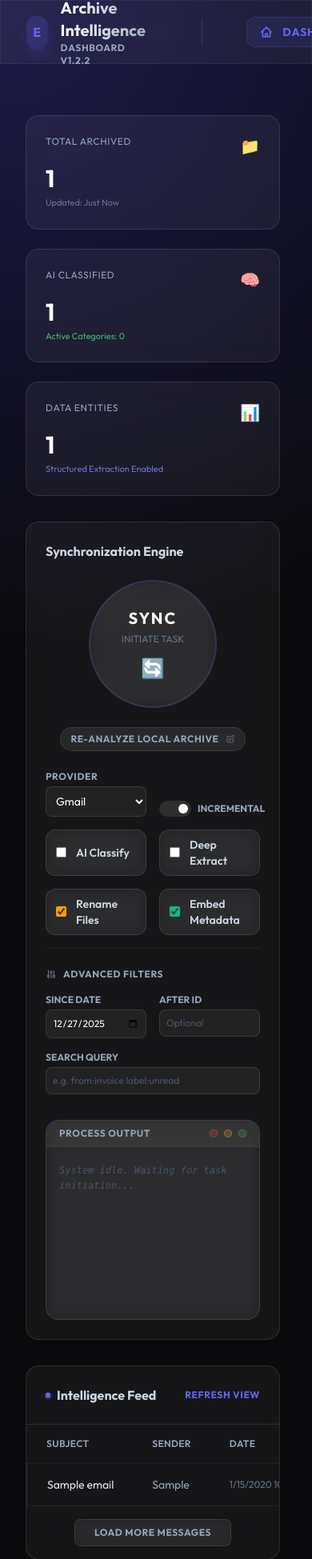
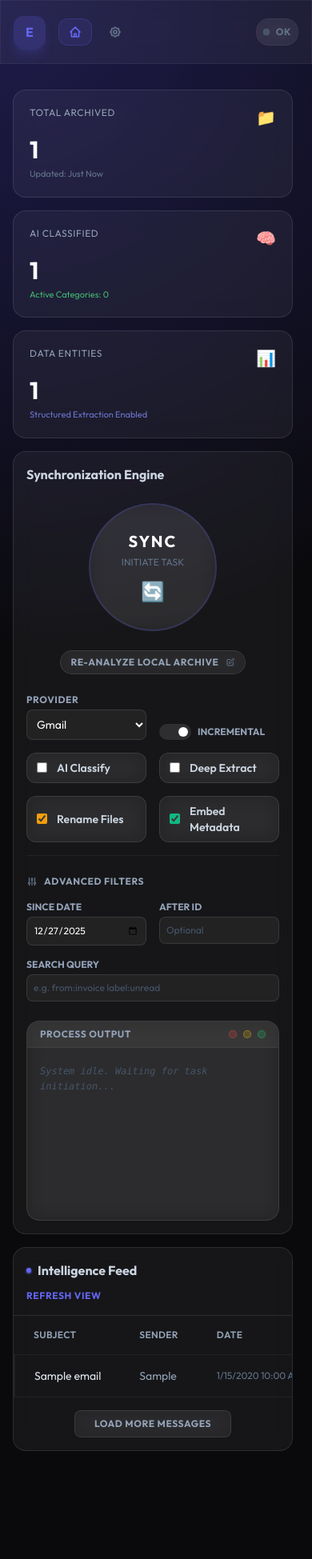
Before and after one commit to therealtimex/email-archiver, a FastAPI app: page / in a window 390 px wide. Shown: the top 1949 px of the page at 80% size. Run offline with FastAPI, Linux system fonts and the light colour scheme; tables that the repository leaves empty hold one stand-in row (values such as "Sample post"); some libraries are stand-ins or nearby versions.

Commit message:
feat: improve dashboard responsiveness across devices and bump email-archiver package version.

```diff
--- a/email_archiver/server/templates/index.html
+++ b/email_archiver/server/templates/index.html
@@ -93,37 +93,37 @@
     <div class="flex flex-col h-screen overflow-hidden">
         <!-- Top Navigation -->
         <nav
-            class="h-20 glass flex flex-shrink-0 items-center justify-between px-8 z-20 border-b border-white/5 sticky top-0">
-            <div class="flex items-center gap-12">
-                <div class="flex items-center gap-4 cursor-pointer" @click="activeTab = 'dashboard'">
+            class="h-20 glass flex flex-shrink-0 items-center justify-between px-4 md:px-6 lg:px-8 z-20 border-b border-white/5 sticky top-0">
+            <div class="flex items-center gap-4 md:gap-8 lg:gap-12">
+                <div class="flex items-center gap-3 cursor-pointer" @click="activeTab = 'dashboard'">
                     <div
                         class="w-10 h-10 bg-primary/20 rounded-xl flex items-center justify-center text-primary font-bold shadow-lg shadow-primary/20">
                         E
                     </div>
-                    <div>
-                        <h1 class="text-xl font-bold text-gradient"
+                    <div class="hidden sm:block">
+                        <h1 class="text-lg md:text-xl font-bold text-gradient"
                             x-text="activeTab === 'dashboard' ? 'Archive Intelligence' : 'System Configuration'"></h1>
-                        <p class="text-xs font-bold text-slate-400 uppercase tracking-wider"
+                        <p class="text-xs font-bold text-slate-400 uppercase tracking-wider hidden md:block"
                             x-text="activeTab === 'dashboard' ? 'Dashboard v' + appVersion : 'Control Center'"></p>
                     </div>
                 </div>
 
-                <div class="h-8 w-px bg-white/10 mx-2"></div>
+                <div class="h-8 w-px bg-white/10 mx-2 hidden md:block"></div>
 
                 <div class="flex gap-2">
                     <button @click="activeTab = 'dashboard'"
                         :class="activeTab === 'dashboard' ? 'bg-primary/10 text-primary border-primary/20' : 'text-slate-500 hover:text-slate-300 border-transparent'"
-                        class="px-4 py-2 rounded-xl transition-all flex items-center gap-3 border text-sm font-bold uppercase tracking-wider">
+                        class="px-3 md:px-4 py-2 rounded-xl transition-all flex items-center gap-2 md:gap-3 border text-sm font-bold uppercase tracking-wider">
                         <svg xmlns="http://www.w3.org/2000/svg" class="w-4 h-4" fill="none" viewBox="0 0 24 24"
                             stroke="currentColor">
                             <path stroke-linecap="round" stroke-linejoin="round" stroke-width="2.5"
                                 d="M3 12l2-2m0 0l7-7 7 7M5 10v10a1 1 0 001 1h3m10-11l2 2m-2-2v10a1 1 0 01-1 1h-3m-6 0a1 1 0 001-1v-4a1 1 0 011-1h2a1 1 0 011 1v4a1 1 0 001 1m-6 0h6" />
                         </svg>
-                        Dashboard
+                        <span class="hidden md:inline">Dashboard</span>
                     </button>
                     <button @click="activeTab = 'settings'"
                         :class="activeTab === 'settings' ? 'bg-primary/10 text-primary border-primary/20' : 'text-slate-500 hover:text-slate-300 border-transparent'"
-                        class="px-4 py-2 rounded-xl transition-all flex items-center gap-3 border text-sm font-bold uppercase tracking-wider">
+                        class="px-3 md:px-4 py-2 rounded-xl transition-all flex items-center gap-2 md:gap-3 border text-sm font-bold uppercase tracking-wider">
                         <svg xmlns="http://www.w3.org/2000/svg" class="w-4 h-4" fill="none" viewBox="0 0 24 24"
                             stroke="currentColor">
                             <path stroke-linecap="round" stroke-linejoin="round" stroke-width="2.5"
@@ -131,49 +131,52 @@
                             <path stroke-linecap="round" stroke-linejoin="round" stroke-width="2.5"
                                 d="M15 12a3 3 0 11-6 0 3 3 0 016 0z" />
                         </svg>
-                        Settings
+                        <span class="hidden md:inline">Settings</span>
                     </button>
                 </div>
             </div>
 
-            <div class="flex items-center gap-6">
+            <div class="flex items-center gap-3 md:gap-6">
                 <!-- Search Bar -->
-                <div class="relative hidden lg:block" x-show="activeTab === 'dashboard'">
+                <div class="relative hidden md:block" x-show="activeTab === 'dashboard'">
                     <input type="text" x-model="search" @input.debounce.500ms="resetAndFetch()"
-                        class="w-80 bg-white/5 border border-white/10 rounded-xl px-10 py-2.5 text-xs focus:ring-1 focus:ring-primary/50 outline-none transition-all placeholder:text-slate-600"
-                        placeholder="Search your intelligence archive...">
+                        class="w-48 lg:w-80 bg-white/5 border border-white/10 rounded-xl px-10 py-2.5 text-xs focus:ring-1 focus:ring-primary/50 outline-none transition-all placeholder:text-slate-600"
+                        placeholder="Search archive...">
                     <span class="absolute left-3 top-2.5 text-slate-500 text-sm">🔍</span>
                 </div>
 
-                <div class="flex items-center gap-3 px-4 py-2 glass rounded-2xl border border-white/5">
+                <div class="flex items-center gap-2 md:gap-3 px-2 md:px-4 py-2 glass rounded-2xl border border-white/5">
                     <div class="relative w-2 h-2">
                         <div class="absolute inset-0 rounded-full"
                             :class="status.is_running ? 'bg-green-400 animate-ping' : 'bg-slate-500'"></div>
                         <div class="absolute inset-0 rounded-full"
                             :class="status.is_running ? 'bg-green-500' : 'bg-slate-600'"></div>
                     </div>
-                    <span class="text-xs font-black uppercase tracking-wider"
+                    <span class="text-xs font-black uppercase tracking-wider hidden sm:inline"
                         :class="status.is_running ? 'text-green-400' : 'text-slate-500'"
-                        x-text="status.is_running ? 'SYNC ACTIVE' : 'SYSTEM READY'"></span>
+                        x-text="status.is_running ? 'SYNC ACTIVE' : 'READY'"></span>
+                    <span class="text-xs font-black uppercase tracking-wider sm:hidden"
+                        :class="status.is_running ? 'text-green-400' : 'text-slate-500'"
+                        x-text="status.is_running ? 'SYNC' : 'OK'"></span>
                 </div>
             </div>
         </nav>
 
         <!-- Main Content Area -->
-        <main class="flex-1 flex flex-col overflow-hidden p-8">
+        <main class="flex-1 flex flex-col overflow-hidden p-4 md:p-6 lg:p-8">
 
             <!-- Dashboard View -->
-            <div x-show="activeTab === 'dashboard'" class="flex-1 overflow-y-auto space-y-8 pr-2">
+            <div x-show="activeTab === 'dashboard'" class="flex-1 overflow-y-auto space-y-4 md:space-y-6 lg:space-y-8 pr-2">
 
                 <!-- Connection Wizard / Welcome -->
                 <div x-show="!authStatus.gmail && !authStatus.m365 && stats.total_archived === 0"
-                    class="glass p-8 rounded-3xl border border-indigo-500/20 bg-indigo-500/5 mb-8 animate-in slide-in-from-top duration-500">
-                    <div class="flex flex-col md:flex-row gap-8 items-center">
+                    class="glass p-6 md:p-8 rounded-3xl border border-indigo-500/20 bg-indigo-500/5 mb-4 md:mb-6 lg:mb-8 animate-in slide-in-from-top duration-500">
+                    <div class="flex flex-col md:flex-row gap-6 md:gap-8 items-center">
                         <div class="flex-1 space-y-4">
-                            <h2 class="text-2xl font-bold text-white">Welcome to Email Archiver</h2>
+                            <h2 class="text-xl md:text-2xl font-bold text-white">Welcome to Email Archiver</h2>
                             <p class="text-slate-400 text-sm leading-relaxed">Connect your first email provider to start
                                 building your intelligence archive. No technical setup required.</p>
-                            <div class="flex gap-4">
+                            <div class="flex flex-col sm:flex-row gap-3 md:gap-4">
                                 <button @click="startAuth('gmail')"
                                     class="px-6 py-2 bg-white/10 hover:bg-white/20 rounded-xl text-xs font-bold text-white transition-all flex items-center gap-2 border border-white/5">
                                     <span>📩</span> Connect Gmail
@@ -192,8 +195,8 @@
                 </div>
 
                 <!-- Stats Grid -->
-                <div class="grid grid-cols-1 md:grid-cols-3 gap-6">
-                    <div class="glass p-6 rounded-2xl">
+                <div class="grid grid-cols-1 md:grid-cols-3 gap-4 md:gap-6">
+                    <div class="glass p-5 md:p-6 rounded-2xl">
                         <div class="flex justify-between items-start mb-2">
                             <span class="text-xs font-medium text-slate-400 tracking-wider">TOTAL ARCHIVED</span>
                             <span class="text-primary text-xl">📁</span>
@@ -201,7 +204,7 @@
                         <div class="text-3xl font-bold mb-1" x-text="stats.total_archived.toLocaleString()">0</div>
                         <div class="text-tiny text-slate-500">Updated: Just Now</div>
                     </div>
-                    <div class="glass p-6 rounded-2xl">
+                    <div class="glass p-5 md:p-6 rounded-2xl">
                         <div class="flex justify-between items-start mb-2">
                             <span class="text-xs font-medium text-slate-400 tracking-wider">AI CLASSIFIED</span>
                             <span class="text-secondary text-xl">🧠</span>
@@ -210,7 +213,7 @@
                         <div class="text-tiny text-green-400/80">Active Categories: <span
                                 x-text="Object.keys(stats.categories).length">0</span></div>
                     </div>
-                    <div class="glass p-6 rounded-2xl">
+                    <div class="glass p-5 md:p-6 rounded-2xl">
                         <div class="flex justify-between items-start mb-2">
                             <span class="text-xs font-medium text-slate-400 tracking-wider">DATA ENTITIES</span>
                             <span class="text-indigo-400 text-xl">📊</span>
@@ -221,12 +224,12 @@
                 </div>
 
                 <!-- Sync Console -->
-                <div class="glass rounded-2xl p-6 relative overflow-hidden">
+                <div class="glass rounded-2xl p-4 md:p-5 lg:p-6 relative overflow-hidden">
                     <div class="flex justify-between items-center mb-6">
                         <h2 class="font-bold text-slate-300">Synchronization Engine</h2>
                     </div>
 
-                    <div class="flex flex-col xl:flex-row gap-8 items-start justify-center">
+                    <div class="flex flex-col lg:flex-row gap-6 md:gap-8 items-start justify-center">
                         <div class="flex flex-col items-center gap-6">
                             <!-- Big Sync Button -->
                             <div class="relative group">
@@ -395,7 +398,7 @@
 
                 <!-- Recent Emails -->
                 <div class="glass rounded-2xl overflow-hidden">
-                    <div class="p-6 border-b border-white/10 flex justify-between items-center">
+                    <div class="p-4 md:p-6 border-b border-white/10 flex flex-col sm:flex-row gap-3 sm:gap-0 justify-between items-start sm:items-center">
                         <h2 class="font-bold flex items-center gap-2 text-slate-300">
                             <span class="w-1.5 h-1.5 rounded-full bg-primary shadow shadow-primary"></span>
                             Intelligence Feed
@@ -464,10 +467,10 @@
             </div>
 
             <!-- Settings View -->
-            <div x-show="activeTab === 'settings'" x-cloak class="flex-1 overflow-y-auto space-y-8 pr-2">
-                <div class="grid grid-cols-1 lg:grid-cols-2 gap-8">
+            <div x-show="activeTab === 'settings'" x-cloak class="flex-1 overflow-y-auto space-y-4 md:space-y-6 lg:space-y-8 pr-2">
+                <div class="grid grid-cols-1 lg:grid-cols-2 gap-4 md:gap-6 lg:gap-8">
                     <!-- General Settings -->
-                    <div class="glass p-8 rounded-3xl space-y-6">
+                    <div class="glass p-6 md:p-8 rounded-3xl space-y-6">
                         <h3 class="text-lg font-bold text-slate-200 flex items-center gap-3">
                             <span class="p-2 bg-primary/20 rounded-lg text-primary text-base">⚙️</span>
                             System Settings
@@ -509,7 +512,7 @@
                     </div>
 
                     <!-- AI Hub Settings -->
-                    <div class="glass p-8 rounded-3xl space-y-6">
+                    <div class="glass p-6 md:p-8 rounded-3xl space-y-6">
                         <h3 class="text-lg font-bold text-slate-200 flex items-center gap-3">
                             <span class="p-2 bg-secondary/20 rounded-lg text-secondary text-base">🧠</span>
                             Intelligence Hub
@@ -603,9 +606,9 @@
                     </button>
                 </div>
 
-                <div class="grid grid-cols-1 md:grid-cols-2 gap-8 pb-12">
+                <div class="grid grid-cols-1 md:grid-cols-2 gap-4 md:gap-6 lg:gap-8 pb-8 md:pb-12">
                     <!-- Google Secrets -->
-                    <div class="glass p-8 rounded-3xl space-y-4">
+                    <div class="glass p-6 md:p-8 rounded-3xl space-y-4">
                         <div class="flex justify-between items-center">
                             <h4 class="text-sm font-bold text-slate-300">Google Client Secrets</h4>
                             <span :class="authStatus.gmail ? 'text-green-400' : 'text-slate-500'"
@@ -624,7 +627,7 @@
                     </div>
 
                     <!-- M365 Secrets -->
-                    <div class="glass p-8 rounded-3xl space-y-4">
+                    <div class="glass p-6 md:p-8 rounded-3xl space-y-4">
                         <div class="flex justify-between items-center">
                             <h4 class="text-sm font-bold text-slate-300">M365 Configuration</h4>
                             <span :class="authStatus.m365 ? 'text-green-400' : 'text-slate-500'"
@@ -644,7 +647,7 @@
                 </div>
 
                 <!-- Danger Zone -->
-                <div class="glass p-8 rounded-3xl border border-red-500/10 bg-red-500/5 mb-12">
+                <div class="glass p-6 md:p-8 rounded-3xl border border-red-500/10 bg-red-500/5 mb-8 md:mb-12">
                     <h3 class="text-lg font-bold text-red-400 flex items-center gap-3 mb-4">
                         <span class="p-2 bg-red-500/10 rounded-lg text-base">☠️</span>
                         Danger Zone
@@ -738,7 +741,7 @@
     <div x-show="authFlow" x-cloak class="fixed inset-0 z-50 flex items-center justify-center p-4">
         <div @click="authFlow = null" class="absolute inset-0 bg-slate-950/80 backdrop-blur-sm"></div>
         <div
-            class="relative w-full max-w-md glass rounded-3xl p-8 shadow-2xl border border-white/10 animate-in fade-in zoom-in duration-200">
+            class="relative w-full max-w-md glass rounded-3xl p-6 md:p-8 shadow-2xl border border-white/10 animate-in fade-in zoom-in duration-200">
             <div class="flex justify-between items-center mb-6">
                 <h3 class="text-xl font-bold text-white"
                     x-text="'Connect ' + (authFlow?.provider === 'gmail' ? 'Gmail' : 'Microsoft 365')"></h3>
@@ -811,7 +814,7 @@
         @keydown.escape.window="selectedEmail = null">
         <div class="glass w-full max-w-3xl max-h-[90vh] rounded-3xl overflow-hidden flex flex-col shadow-2xl"
             @click.away="selectedEmail = null">
-            <div class="p-6 border-b border-white/10 flex justify-between items-start">
+            <div class="p-4 md:p-6 border-b border-white/10 flex justify-between items-start">
                 <div>
                     <h3 class="text-xl font-bold text-slate-200" x-text="selectedEmail?.subject"></h3>
                     <div class="flex gap-4 mt-2">
@@ -829,7 +832,7 @@
                 </button>
             </div>
 
-            <div class="flex-1 overflow-y-auto p-8 space-y-8">
+            <div class="flex-1 overflow-y-auto p-4 md:p-6 lg:p-8 space-y-6 md:space-y-8">
                 <!-- Intelligence Panel -->
                 <div class="grid grid-cols-1 md:grid-cols-2 gap-6">
                     <div class="bg-primary/5 rounded-2xl p-5 border border-primary/10">
```
Also changed, not shown: 1 other file.
